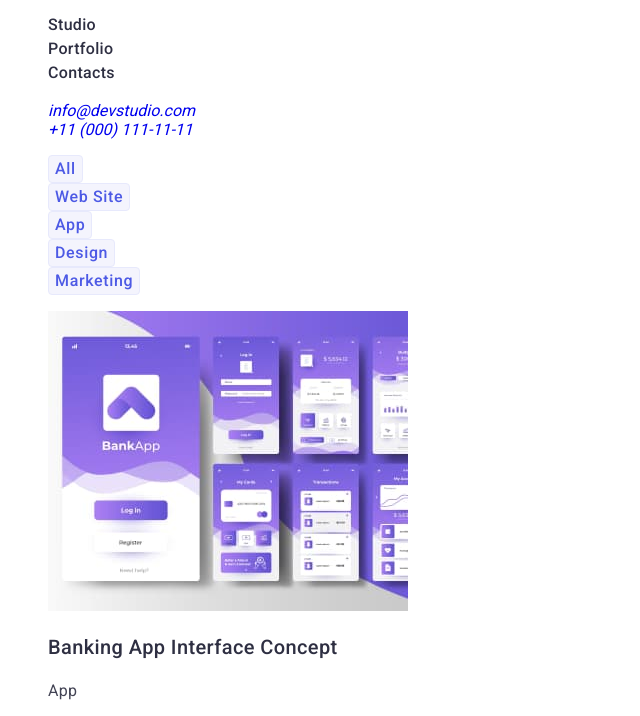
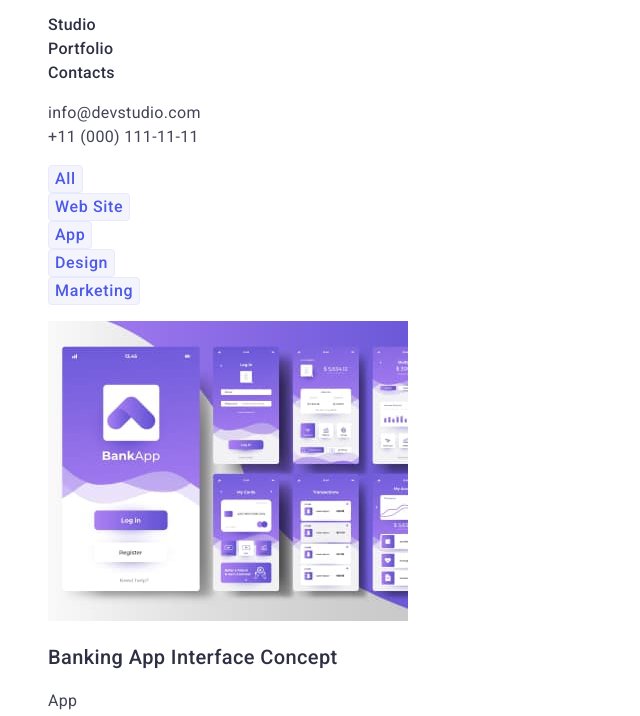
Before and after one commit to WladLuc/goit-markup-hw-02, a plain HTML site: page portfolio.html in a window 1280 px wide. Shown: the part 32-748 px from the top of the page, without its empty margins (0-640 px from the left). Drawn offline with Linux system fonts and the light colour scheme.

Commit message:
hw-02-updt

```diff
--- a/portfolio.html
+++ b/portfolio.html
@@ -29,10 +29,10 @@
       <address>
         <ul class="list">
           <li>
-            <a href="mailto:info@devstudio.com" class="contact-mail link">info@devstudio.com</a>
+            <a href="mailto:info@devstudio.com" class="contact-info link">info@devstudio.com</a>
           </li>
           <li>
-            <a href="tel:+110001111111" class="contact-tel link">+11 (000) 111-11-11</a>
+            <a href="tel:+110001111111" class="contact-info link">+11 (000) 111-11-11</a>
           </li>
         </ul>
       </address>
```
